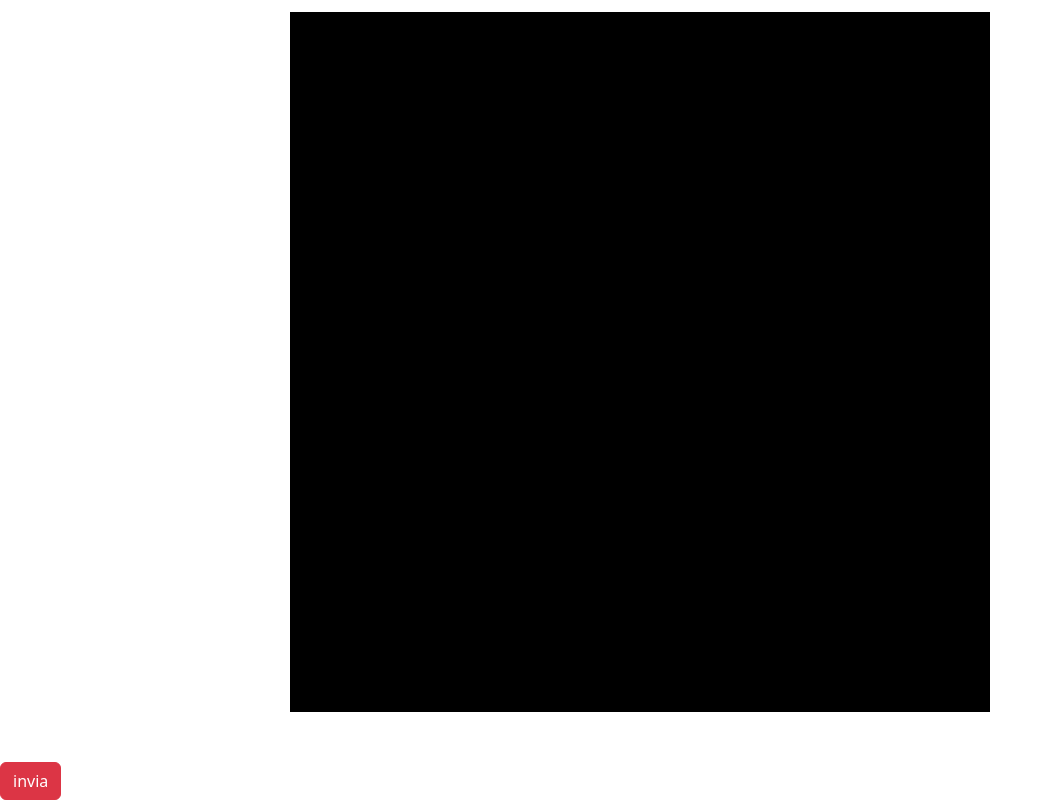
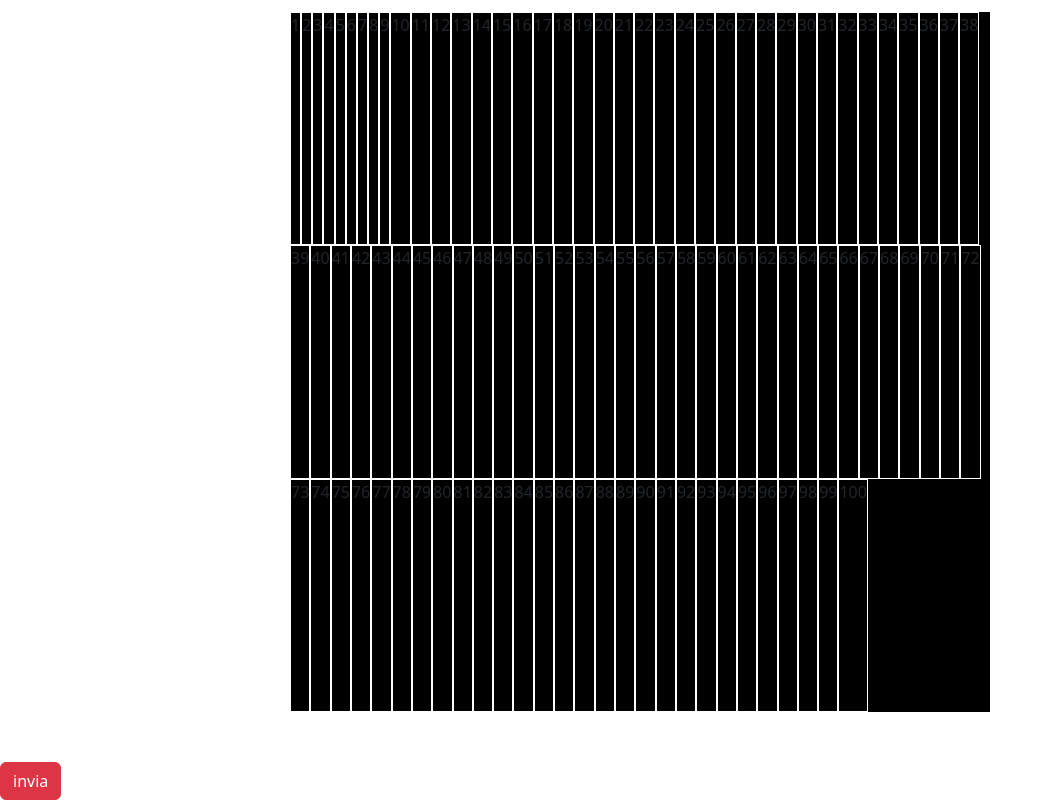
Before and after one commit to chiara1911/js-campominato-grid, a plain HTML site: page index.html in a window 1280 px wide. Both pictures are taken after a click on the button "invia". Shown: the part 38-838 px from the top of the page, without its empty margins (0-1053 px from the left). Drawn offline with nearby package versions, Linux system fonts and the light colour scheme.

Commit message:
append square

```diff
--- a/css/style.css
+++ b/css/style.css
@@ -1,8 +1,22 @@
 
+/* // 1. creare tavola per campo minato X */
 
 #playground{
     width: 700px;
     height: 700px;
     background-color: black;
     margin: 50px auto;
+    display: flex;
+    flex-wrap: wrap;
 }
+
+.square{
+    width: (100% / 10);
+    height: (100% / 10);
+    border: 1px solid white;
+
+}
+
+.active{
+    background-color: aquamarine;
+}
--- a/js/script.js
+++ b/js/script.js
@@ -4,12 +4,40 @@
 // 3. Ci saranno quindi 10 caselle per ognuna delle 10 righe.
 // >> Quando l'utente clicca su ogni cella, la cella cliccata si colora di azzurro ed emetto un messaggio in console con il numero della cella cliccata.
 
-// 1. creare tavola per campo minato X
-// 2. creare bottone per generare quadratini
 
 
+
+// 2. creare bottone per generare quadratini
 const btn = document.querySelector('button');
 
-btn.addEventListener('click', function(){
-    console.log(btn);
+// richiamo funzionalità al bottone
+btn.addEventListener('click', function () {
+    // dichiaro la costante della griglia intera
+    const playground = document.getElementById('playground');
+    // dichiaro quanti quadratini voglio in totale
+    const squareNum = 100;
+    //richiamo il ciclo per stampare i vari quadrati
+    for( let i = 0; i < squareNum; i++){
+
+
+    // genero quadratino chiamando la funzione
+    let square = miniSquare(i);
+    console.log(square);
+
+    // appendo il quadratino alla griglia
+    playground.append(square);
+}
 });
+
+
+// fare una funzione per creare un quadratino
+
+function miniSquare(squareEl) {
+    const square = document.createElement('div');
+    square.classList.add('square');
+    square.innerHTML = squareEl + 1;
+    square.addEventListener('click', function(){
+        square.classList.add('active');
+    })
+    return square;
+}
```
